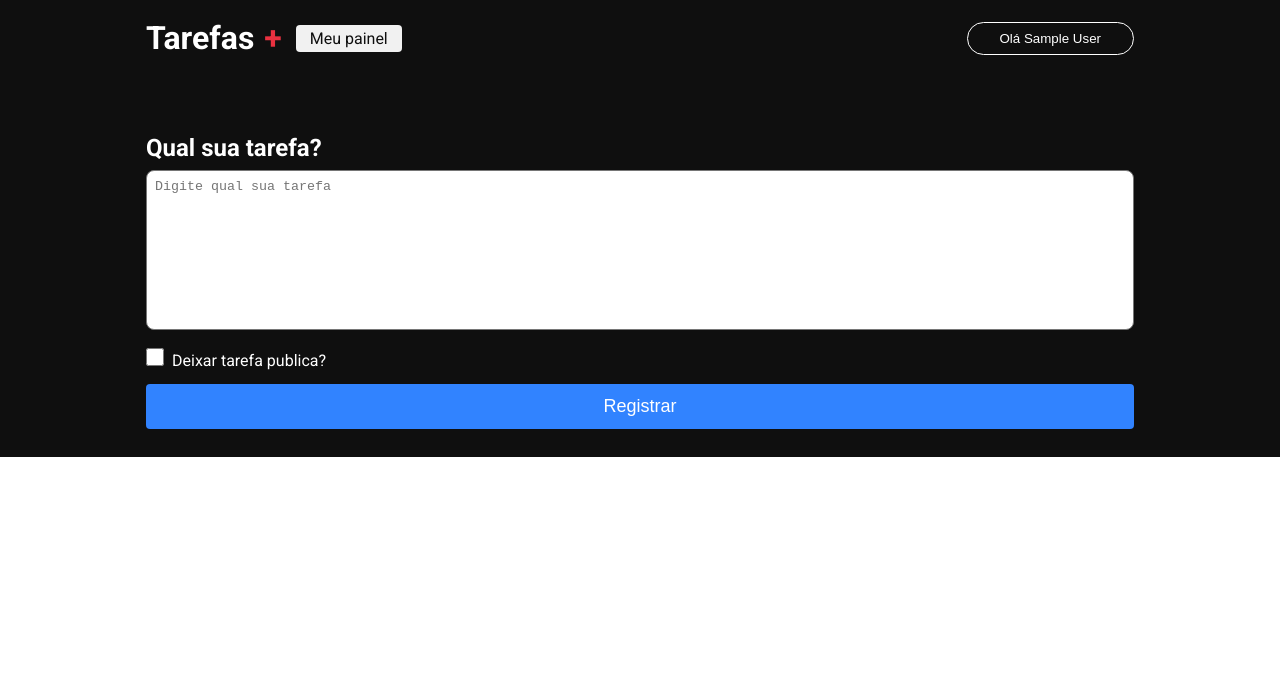
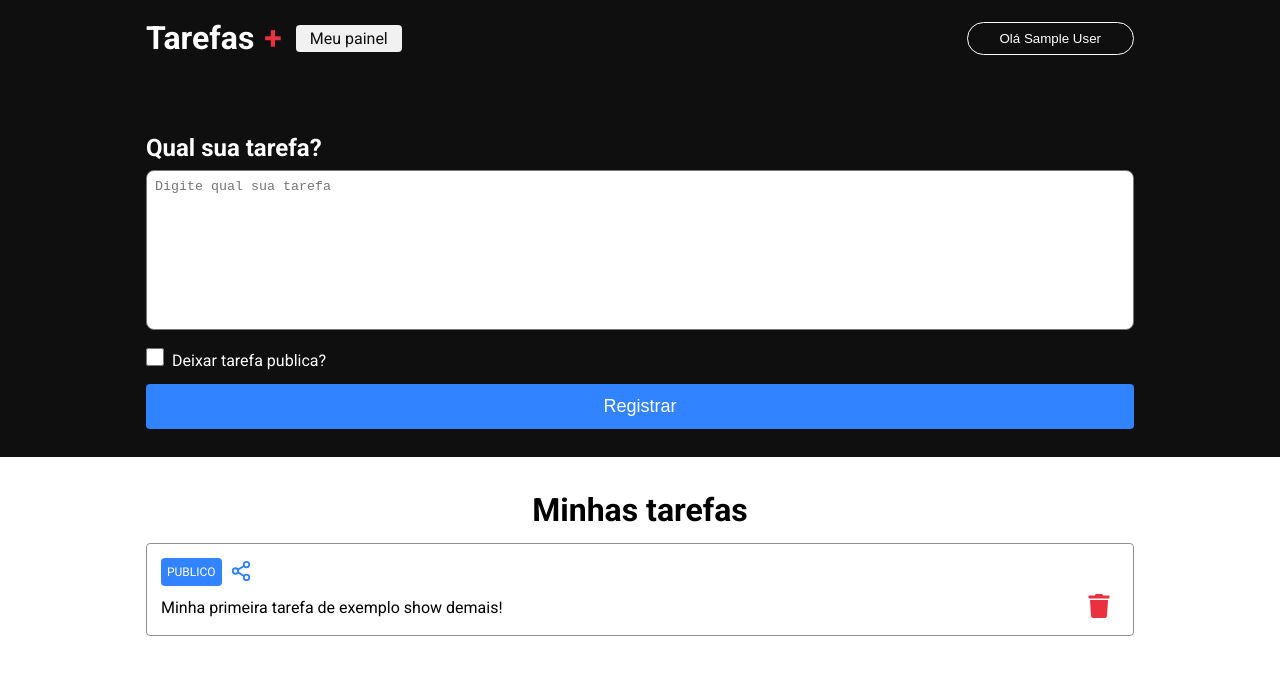
Before and after one commit to jean-script/board_tarefas, a Next.js app: page /dashboard in a window 1280 px wide. Shown: the top 674 px of the page. Built offline with nearby package versions, Linux system fonts and the light colour scheme; no server answers; sample sign-in values are in the browser's storage.

Commit message:
configurando firebase

```diff
--- a/package.json
+++ b/package.json
@@ -12,10 +12,12 @@
     "@types/node": "18.15.11",
     "@types/react": "18.0.33",
     "@types/react-dom": "18.0.11",
+    "firebase": "^9.19.1",
     "next": "13.3.0",
     "next-auth": "^4.22.0",
     "react": "18.2.0",
     "react-dom": "18.2.0",
+    "react-icons": "^4.8.0",
     "typescript": "5.0.4"
   }
 }
--- a/src/pages/dashboard/index.tsx
+++ b/src/pages/dashboard/index.tsx
@@ -1,11 +1,31 @@
 import { GetServerSideProps } from 'next';
+import { ChangeEvent, FormEvent, useState} from 'react'
 import styles from './styles.module.css';
 import Head from 'next/head';
 
 import { getSession } from 'next-auth/react';
 import { Textarea } from '../../components/Textarea'
+import { FiShare2 } from 'react-icons/fi'
+import { FaTrash } from 'react-icons/fa'
 
 export default function Dashboard(){
+
+    const [input, setInpput] = useState('');
+    const [publicTaks, setPublicTaks] = useState(false);
+
+    function handleChangePublic(e:ChangeEvent<HTMLInputElement>){
+        setPublicTaks(e.target.checked);
+    }
+
+    function handleRegisterTask(e:FormEvent){
+        e.preventDefault();
+
+        if(input ==='') return;
+
+
+
+    }
+
     return(
         <div className={styles.container}>
             <Head>
@@ -17,14 +37,18 @@
                     <div className={styles.contentForm}>
                         <h1 className={styles.title}>Qual sua tarefa?</h1>
 
-                        <form>
+                        <form onSubmit={handleRegisterTask}>
                             <Textarea
                                 placeholder='Digite qual sua tarefa'
+                                value={input}
+                                onChange={(e:ChangeEvent<HTMLTextAreaElement>)=> setInpput(e.target.value)}
                             />
                             <div className={styles.checkboxArea}>
                                 <input
                                     type='checkbox'
                                     className={styles.checkbox}
+                                    checked={publicTaks}
+                                    onChange={handleChangePublic}
                                 />
                                 <label>Deixar tarefa publica?</label>
                             </div>
@@ -36,6 +60,28 @@
                     </div>
 
                 </section>
+
+                <section className={styles.taskContainer}>
+                    <h1>Minhas tarefas</h1>
+
+                    <article className={styles.task}>
+                        <div className={styles.tagContainer}>
+                            <label className={styles.tag}>PUBLICO</label>
+                            <button className={styles.shareButton}>
+                                <FiShare2 size={22} color='#3183ff'/>
+                            </button>
+                        </div>
+
+                        <div className={styles.taskContent}>
+                            <p>Minha primeira tarefa de exemplo show demais!</p>
+                            <button className={styles.trashButton}>
+                                <FaTrash size={24} color='#ea3140' />
+                            </button>
+                        </div>
+                    </article>
+
+                </section>
+
             </main>
 
         </div>
--- a/src/pages/dashboard/styles.module.css
+++ b/src/pages/dashboard/styles.module.css
@@ -49,3 +49,73 @@
     font-size: 18px;
     cursor: pointer;
 }
+
+.taskContainer {
+    margin: 34px auto 0 auto ;
+    padding: 0 18px;
+    width: 100%;
+    max-width: 1024px;
+    display: flex;
+    flex-direction: column;
+}
+
+.taskContainer a{
+    text-decoration: none;
+    color: #0f0f0f;
+}
+
+.taskContainer h1 {
+    text-align: center;
+    font-size: 32px;
+    margin-bottom: 14px;
+}
+
+.task {
+    margin-bottom: 14px;
+    line-height: 150%;
+    display: flex;
+    flex-direction: column;
+    align-items: flex-start;
+    border: 1.5px solid #909090;
+    border-radius: 4px;
+    padding: 14px;
+}
+
+.tagContainer {
+    display: flex;
+    align-items: center;
+    justify-content: center;
+    margin-bottom: 8px;
+}
+.tag {
+    background-color: #3183ff;
+    padding: 2px 6px;
+    color: #fff;
+    border-radius: 4px;
+    font-size: 12px;
+}
+
+.shareButton {
+    background:transparent;
+    border: 0;
+    margin: 0 8px;
+    cursor: pointer;
+}
+
+.taskContent {
+    display: flex;
+    align-items: center;
+    justify-content: space-between;
+    width: 100%;
+}
+
+.taskContent p {
+    white-space: pre-wrap;
+}
+
+.trashButton {
+    cursor: pointer;
+    background: transparent;
+    border: 0;
+    margin: 0 8px;
+}
```
Also changed, not shown: src/services/firebaseConection.ts (added, +17 -0 lines), 1 other file (tests, documents, lock files or other folders).
